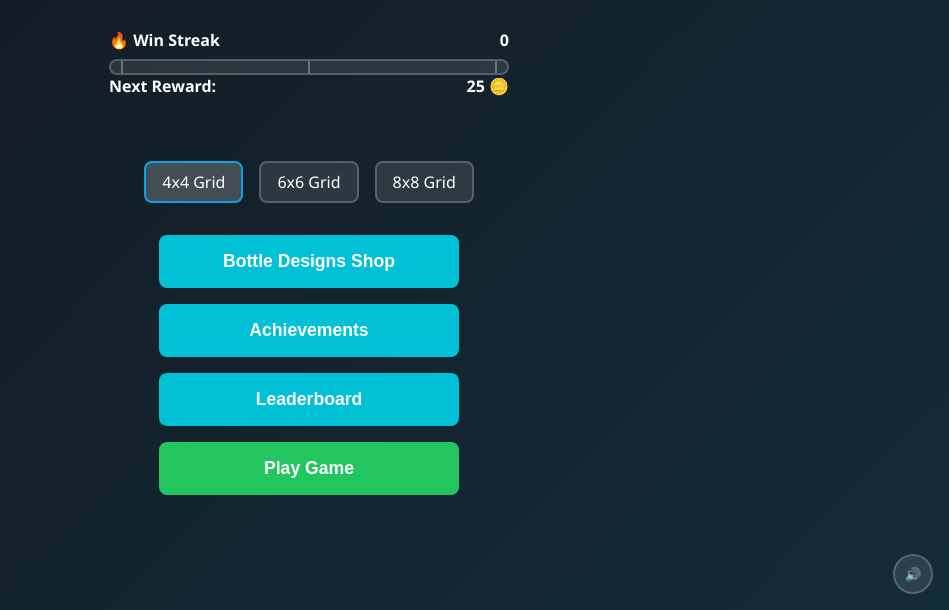
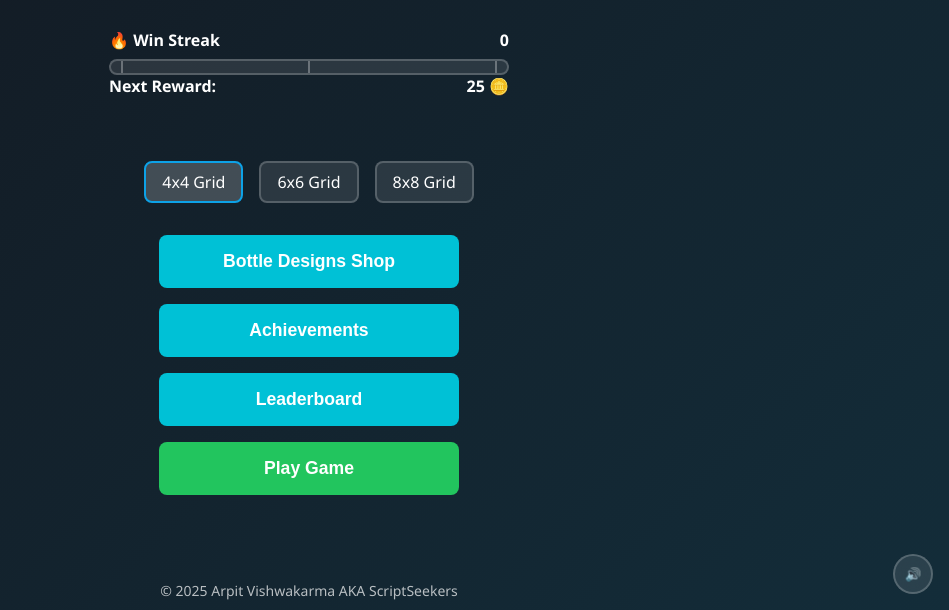
Before and after one commit to ScriptSeekers/Bottle, a plain HTML site: page Index.html in a window 1280 px wide. Shown: the part 190-800 px from the top of the page, without its empty margins (331-1280 px from the left). Drawn offline with Linux system fonts and the light colour scheme.

```diff
--- a/Index.html
+++ b/Index.html
@@ -1018,6 +1018,19 @@
             <button class="game-button success" onclick="closeRewardPopup()">Awesome!</button>
         </div>
     </div>
+    <footer style="
+    position:fixed;
+    bottom:10px;
+    left:0;
+    width:100%;
+    text-align:center;
+    font-size:14px;
+    opacity:0.7;
+    pointer-events:none;
+">
+    © 2025 Arpit Vishwakarma AKA ScriptSeekers
+</footer>
+
 
     <script>
         // Game State
```
